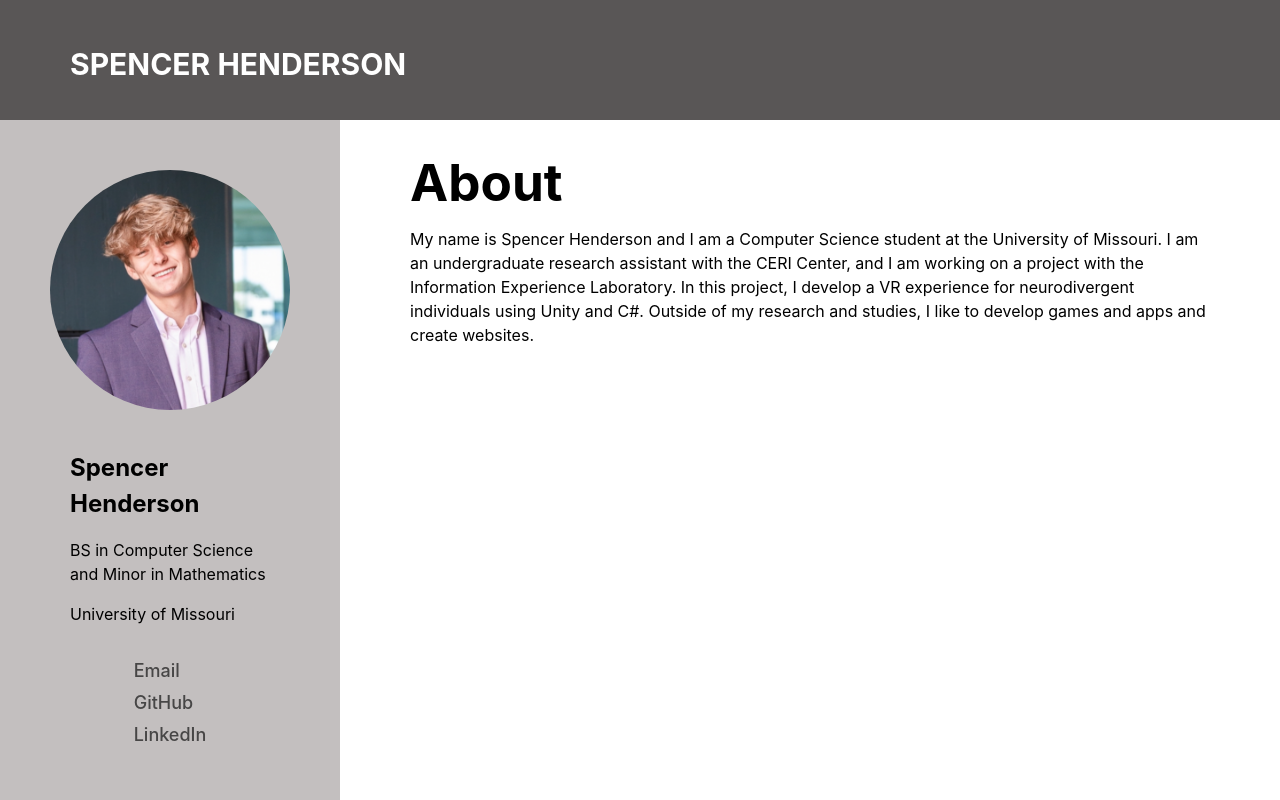
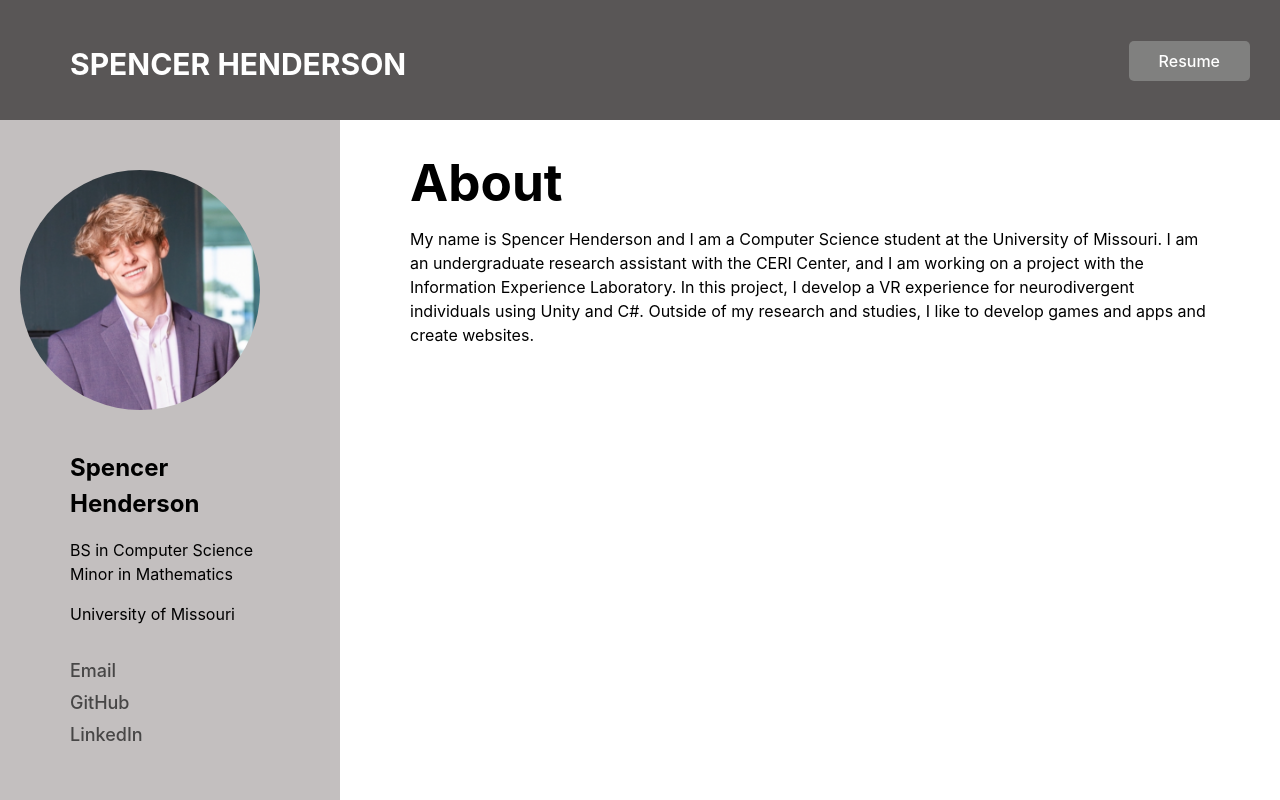
Before and after one commit to SHenders2424/SHWebsite, a React (Vite) app: page / in a window 1280 px wide. Built offline with nearby package versions, Linux system fonts and the light colour scheme.

Commit message:
Added resume to header

```diff
--- a/src/App.css
+++ b/src/App.css
@@ -17,6 +17,7 @@
   background-color: #595656; /* Dark background */
   color: white; /* White text */
   padding: 10px 20px; /* Adds some left padding */
+  display: flex;
   text-align: left; /* Ensures text aligns left */
   font-size: 20px;
   font-weight: bold;
@@ -27,9 +28,23 @@
   height: 100px; /* Keep it short */
   display: flex;
   align-items: center;
-  justify-content: flex-start; /* Aligns content to the left */
+  justify-content: space-between;
 }
 
+.pdf-link {
+  color: white;
+  text-decoration: none;
+  font-size: 16px;
+  background-color: #80807f;
+  padding: 10px 30px;
+  border-radius: 5px;
+  margin-right: 50px;
+}
+
+.pdf-link:hover {
+  background-color: #7c7c7b;
+  color: #fffffe;
+}
 
 /* Sidebar */
 .sidebar {
@@ -37,7 +52,7 @@
   background-color: #c3bfbf;
   display: flex;
   flex-direction: column;
-  align-items: center;
+  align-items: flex-start;
   padding: 20px;
   color: black;
 }
@@ -63,6 +78,8 @@ nav ul li a {
   color: rgb(71, 70, 70);
   text-decoration: none;
   font-size: 18px;
+  display: block; /* Makes links take full width */
+  padding-left: 50px;
 }
 
 nav ul li a:hover {
--- a/src/App.jsx
+++ b/src/App.jsx
@@ -10,6 +10,11 @@ function App() {
       {/* Header */}
       <header className="top-header">
         <h2>SPENCER HENDERSON</h2>
+        <nav>
+          <a href="./assets/resume.pdf" target="_blank" rel="noopener noreferrer" className="pdf-link">
+            Resume
+          </a>
+        </nav>
       </header>
 
     <div className="container">
@@ -19,7 +24,7 @@ function App() {
         <main>
           <h2>Spencer Henderson</h2>
           <p>
-            BS in Computer Science and Minor in Mathematics
+            BS in Computer Science Minor in Mathematics
           </p>
           <p>
             University of Missouri
```
Also changed, not shown: 1 other file (tests, documents, lock files or other folders).
